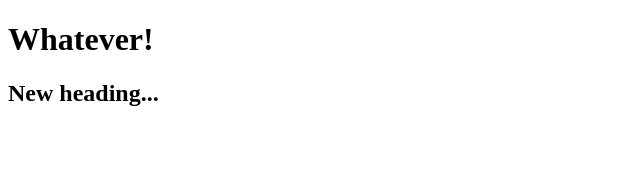
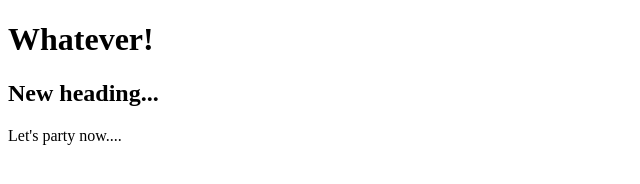
Before and after one commit to makshud-nur/test-project, a plain HTML site: page index.html in a window 1280 px wide. Shown: the whole page, without its empty margins (0-640 px from the left). Drawn offline with Linux system fonts and the light colour scheme.

Commit message:
partying

```diff
--- a/index.html
+++ b/index.html
@@ -8,5 +8,6 @@
 <body>
     <h1>Whatever!</h1>
     <h2>New heading...</h2>
+    <p>Let's party now....</p>
 </body>
 </html>
```
